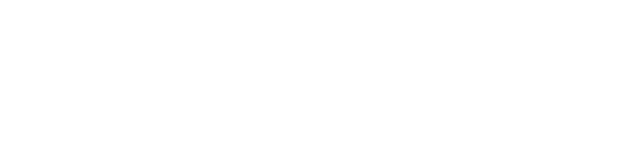
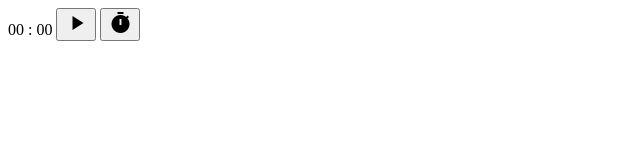
Before and after one commit to CapacityGH/countdown-timer, a plain HTML site: page index.html in a window 1280 px wide. Shown: the whole page, without its empty margins (0-640 px from the left). Drawn offline with Linux system fonts and the light colour scheme.

Commit message:
Added basic HTML structure of countdown timer

```diff
--- a/index.html
+++ b/index.html
@@ -11,6 +11,20 @@
         <title>Countdown Timer</title>
     </head>
     <body>
+        <div class="timer">
+            <span class="timer__part timer__part--minutes">00</span>
+            <span class="timer__part">:</span>
+            <span class="timer__part timer__part--seconds">00</span>
+            <button
+                type="button"
+                class="timer__btn timer__btn--control timer__btn--start"
+            >
+                <span class="material-icons"> play_arrow </span>
+            </button>
+            <button type="button" class="timer__btn timer__btn--reset">
+                <span class="material-icons"> timer </span>
+            </button>
+        </div>
         <script src="js/script.js" type="module"></script>
     </body>
 </html>
```
